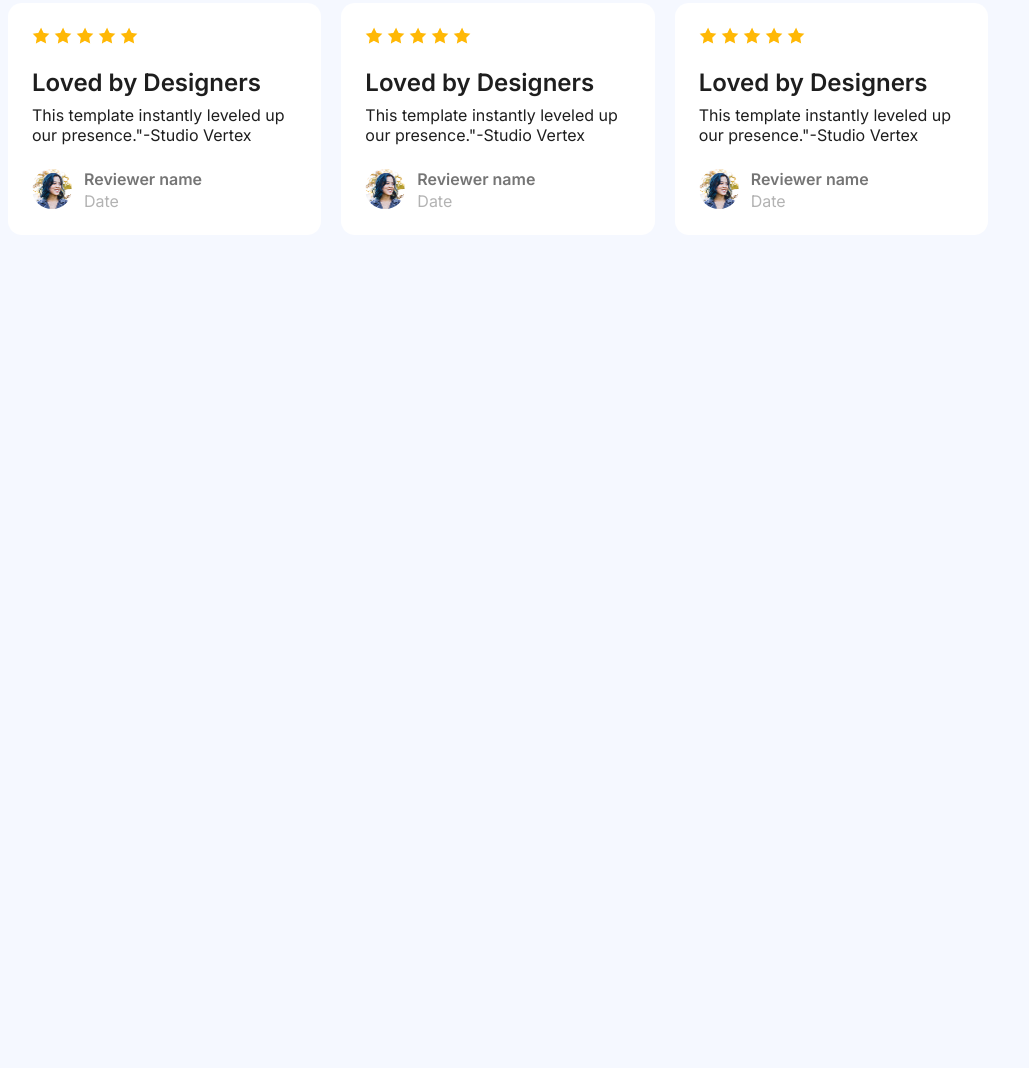
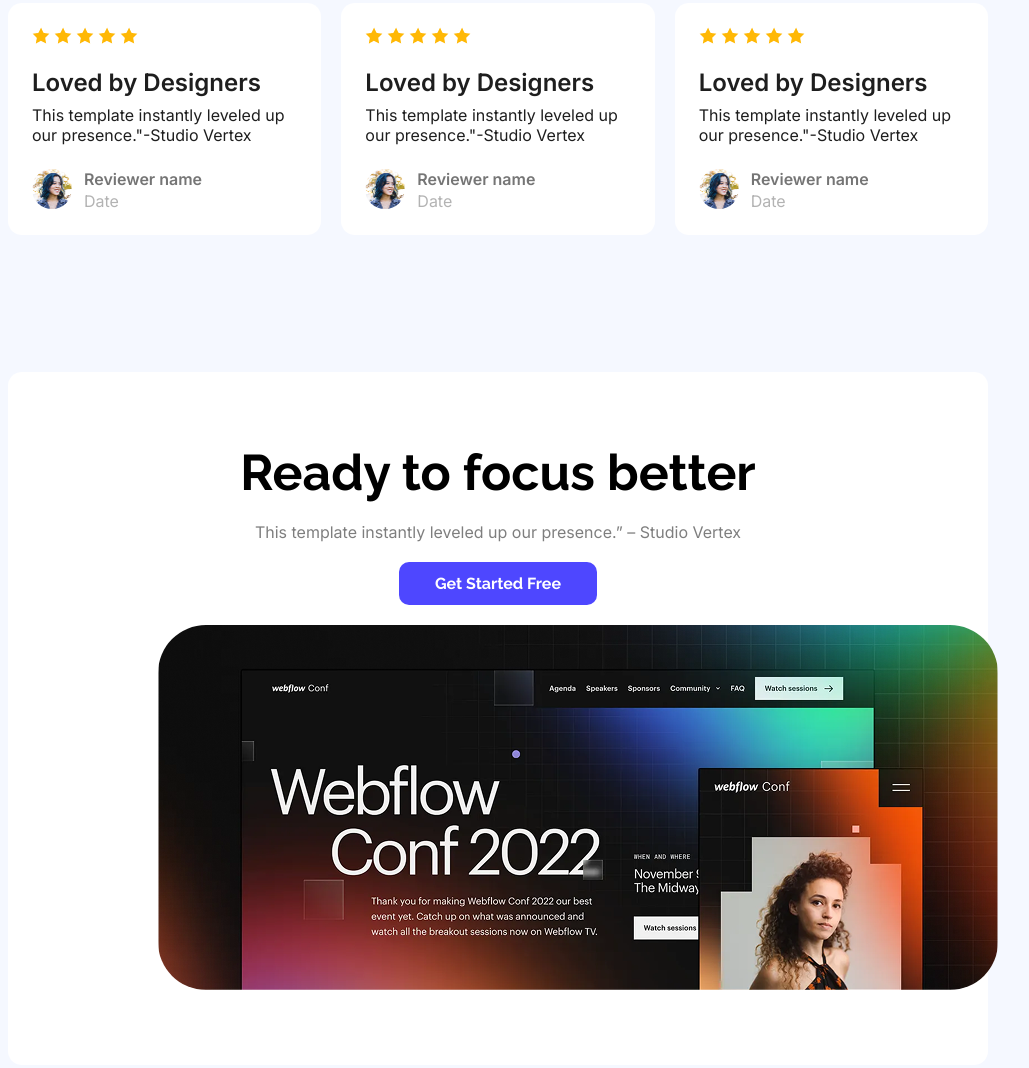
Before and after one commit to DomainExpansionn/First-assignment, a plain HTML site: page index.html in a window 1280 px wide. Shown: the part 1801-2869 px from the top of the page, without its empty margins (142-1171 px from the left). Before the commit the page ends 2173 px from the top, so only its background shows below. Drawn offline with Linux system fonts and the light colour scheme.

Commit message:
The focus section

```diff
--- a/index.html
+++ b/index.html
@@ -106,6 +106,14 @@
                 </div>
             </div>
         </div>
+
+        <section class="focus">
+            <h2 class="focus-title raleway">Ready to focus better</h2>
+            <p class="focus-description inter">This template instantly leveled up our presence.” – Studio Vertex</p>
+            <button class="sign-up raleway">Get Started Free</button>
+            <img class="wc-big" src="Assets/wc-big.png" alt="Image Loading Soon">
+        </section>
+
     </main>
     <footer>
 
--- a/styles/styles.css
+++ b/styles/styles.css
@@ -171,3 +171,32 @@ body{
     color: #B3B3B3;
     font-size: 16px;
 }
+
+/* focus */
+.focus{
+    text-align: center;
+    padding: 71px 150px;
+    background-color: white;
+    margin: 0px 150px 92px 150px;
+    border-radius: 14px;
+}
+.wc-big{
+    width: 840px;
+    height: 365px;
+    border: none;
+    border-radius: 48px;
+    margin-top: 20px;
+
+}
+.focus-title{
+    font-size: 50px;
+    font-weight: bold;
+    color: black;
+    margin-bottom: 20px;
+}
+.focus-description{
+    font-size: 16px;
+    opacity: 50%;
+    color: black;
+    margin-bottom: 20px;
+}
```
